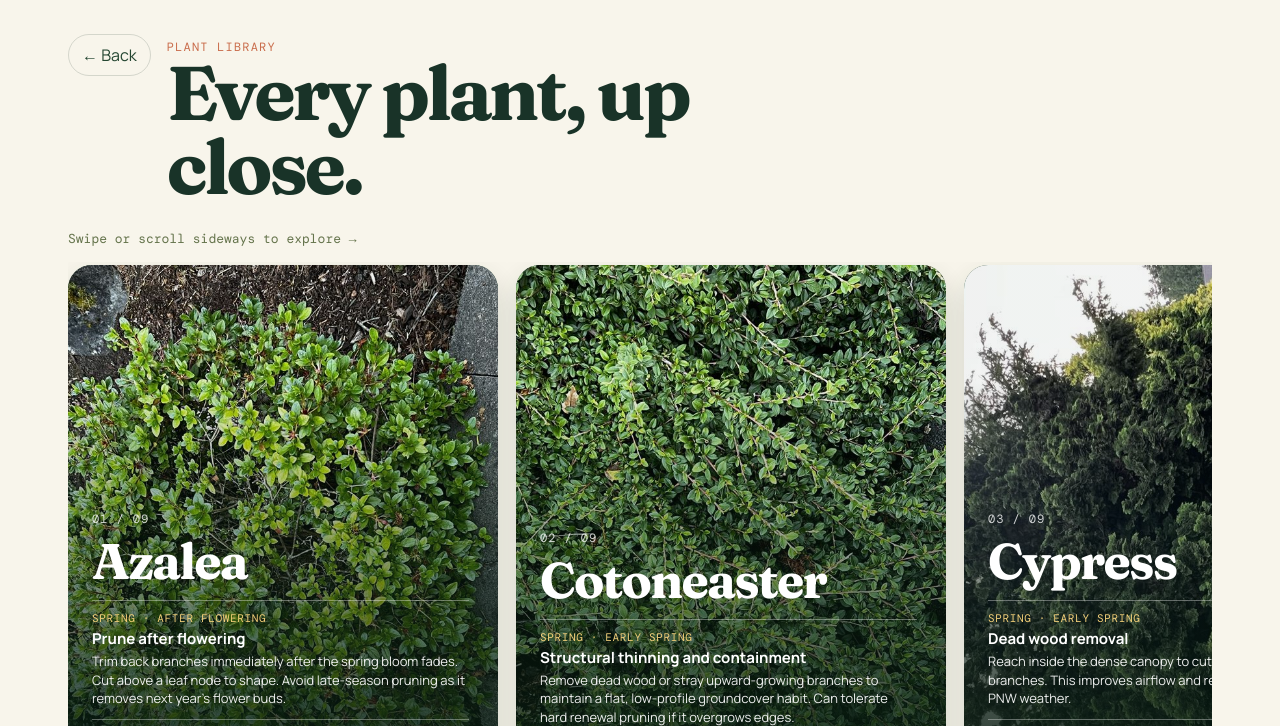
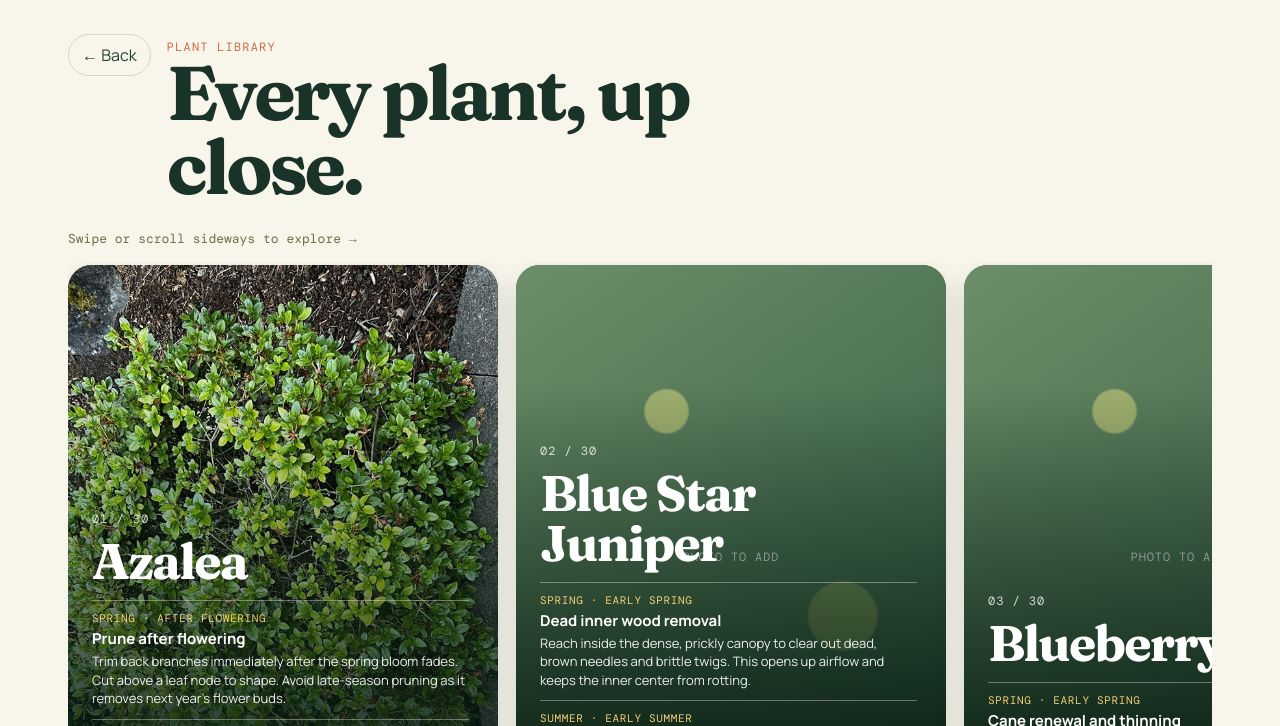
Before and after one commit to janachron/yardboss, a plain HTML site: page index.html in a window 1280 px wide. Both pictures are taken after a click on the link 349 px from the left and 513 px from the top of the page. Shown: the part 74-800 px from the top of the page. Drawn offline with nearby package versions, Linux system fonts and the light colour scheme.

Commit message:
feat: add expanded garden care guide

```diff
--- a/app.js
+++ b/app.js
@@ -5,6 +5,12 @@
 
 function careItems(plant) {
   return seasons.flatMap((season) => (plant.tasks[season] || []).map((task) => ({ ...task, season })));
+}
+
+function enableImageFallbacks() {
+  document.querySelectorAll('img[data-plant-image]').forEach((image) => {
+    image.addEventListener('error', () => image.classList.add('is-missing'), { once: true });
+  });
 }
 
 function homeView() {
@@ -26,16 +32,18 @@
   const cards = plants.map((plant, index) => {
     const tasks = careItems(plant).map((task) => `
       <article class="care-item"><span class="care-meta">${seasonNames[task.season]} · ${task.timing}</span><strong>${task.title}</strong><p>${task.details}</p></article>`).join('') || '<p>No care notes yet.</p>';
-    return `<article class="plant-card" id="plant-${plant.id}"><img src="${plant.image}" alt="${plant.name}" loading="${index === 0 ? 'eager' : 'lazy'}" decoding="async"><div class="card-content"><span class="plant-number">${String(index + 1).padStart(2, '0')} / ${String(plants.length).padStart(2, '0')}</span><h2>${plant.name}</h2><div class="care-list">${tasks}</div></div></article>`;
+    return `<article class="plant-card" id="plant-${plant.id}"><div class="image-fallback">Photo to add</div><img data-plant-image src="${plant.image}" alt="${plant.name}" loading="${index === 0 ? 'eager' : 'lazy'}" decoding="async"><div class="card-content"><span class="plant-number">${String(index + 1).padStart(2, '0')} / ${String(plants.length).padStart(2, '0')}</span><h2>${plant.name}</h2><div class="care-list">${tasks}</div></div></article>`;
   }).join('');
   app.innerHTML = `<div class="view-heading"><button class="back-button" type="button" data-back="${returnHash}">← Back</button><div><span class="eyebrow">Plant library</span><h1>Every plant, up close.</h1></div></div><p class="swipe-hint">Swipe or scroll sideways to explore →</p><section class="plant-track" aria-label="Plant care cards">${cards}</section>`;
+  enableImageFallbacks();
   if (selectedId) requestAnimationFrame(() => document.querySelector(`#plant-${selectedId}`)?.scrollIntoView({ inline: 'start', behavior: 'smooth' }));
 }
 
 function seasonView(season) {
   const tasks = plants.flatMap((plant) => (plant.tasks[season] || []).map((task) => ({ plant, task })));
-  const cards = tasks.map(({ plant, task }) => `<article class="task-card"><img class="task-thumb" src="${plant.image}" alt="${plant.name}" loading="lazy" decoding="async"><div><span class="task-meta">${task.timing}</span><h3>${plant.name} — ${task.title}</h3><p>${task.details}</p></div><a class="open-plant" href="#plants/${plant.id}/season/${season}">View plant →</a></article>`).join('');
+  const cards = tasks.map(({ plant, task }) => `<article class="task-card"><div class="task-thumb-wrap"><div class="image-fallback">Photo<br>to add</div><img class="task-thumb" data-plant-image src="${plant.image}" alt="${plant.name}" loading="lazy" decoding="async"></div><div><span class="task-meta">${task.timing}</span><h3>${plant.name} — ${task.title}</h3><p>${task.details}</p></div><a class="open-plant" href="#plants/${plant.id}/season/${season}">View plant →</a></article>`).join('');
   app.innerHTML = `<div class="view-heading"><button class="back-button" type="button" data-back="#home">← Back</button><div><span class="eyebrow">Seasonal planner</span><h1>${seasonNames[season]} tasks</h1><p class="view-copy">A focused list of what your garden needs this season.</p></div></div><nav class="season-tabs" aria-label="Seasons">${seasons.map((name) => `<a class="season-tab" aria-selected="${name === season}" href="#season/${name}">${seasonNames[name]}</a>`).join('')}</nav><section class="task-list">${cards || document.querySelector('#empty-template').innerHTML}</section>`;
+  enableImageFallbacks();
 }
 
 function route() {
--- a/data/plants.json
+++ b/data/plants.json
@@ -16,6 +16,63 @@
           "timing": "During dry spells",
           "title": "Water deeply",
           "details": "Keep shallow roots evenly moist during dry July/August stretches to prevent leaf scorch and preserve next spring's developing buds."
+        }
+      ],
+      "fall": [],
+      "winter": []
+    }
+  },
+  {
+    "id": "blue_star_juniper",
+    "name": "Blue Star Juniper",
+    "image": "assets/images/web/blue_star_juniper.jpg",
+    "tasks": {
+      "spring": [
+        {
+          "timing": "Early spring",
+          "title": "Dead inner wood removal",
+          "details": "Reach inside the dense, prickly canopy to clear out dead, brown needles and brittle twigs. This opens up airflow and keeps the inner center from rotting."
+        }
+      ],
+      "summer": [
+        {
+          "timing": "Early summer",
+          "title": "Light tip control",
+          "details": "Gently snip back exceptionally long, stray branch tips if they disrupt the neat, low-mound shape. Avoid shearing across the foliage into old woody sections, as bare inner branches will never regenerate new needles."
+        }
+      ],
+      "fall": [],
+      "winter": []
+    }
+  },
+  {
+    "id": "blueberry",
+    "name": "Blueberry",
+    "image": "assets/images/web/blueberry.jpg",
+    "tasks": {
+      "spring": [
+        {
+          "timing": "Early spring",
+          "title": "Cane renewal and thinning",
+          "details": "Prune during dormancy before buds open. Cut out dead, diseased, or low-spreading wood. Remove the oldest, thickest canes down to the base to stimulate productive young growth, and thin out weak, twiggy growth in the center to optimize fruit size."
+        }
+      ],
+      "summer": [],
+      "fall": [],
+      "winter": []
+    }
+  },
+  {
+    "id": "california_lilac",
+    "name": "California Lilac",
+    "image": "assets/images/web/california_lilac.jpg",
+    "tasks": {
+      "spring": [],
+      "summer": [
+        {
+          "timing": "Immediately after bloom",
+          "title": "Light tipping and containment",
+          "details": "Trim back spent flower clusters and soft green growth to maintain a tight form. Do not cut back into old, thick wood that lacks leaves, as California Lilac cannot regenerate buds from bare wood and will leave permanent dead zones."
         }
       ],
       "fall": [],
@@ -69,6 +126,40 @@
     }
   },
   {
+    "id": "dwarf_nandina",
+    "name": "Dwarf Nandina",
+    "image": "assets/images/web/dwarf_nandina.jpg",
+    "tasks": {
+      "spring": [
+        {
+          "timing": "Mid-spring",
+          "title": "Dead cane removal",
+          "details": "Look inside the compact mound and snip off any completely dried or dead canes at the soil line. Avoid formal shearing across the top, which ruins its naturally delicate, feathery fine texture."
+        }
+      ],
+      "summer": [],
+      "fall": [],
+      "winter": []
+    }
+  },
+  {
+    "id": "hardy_geranium",
+    "name": "Hardy Geranium",
+    "image": "assets/images/web/hardy_geranium.jpg",
+    "tasks": {
+      "spring": [],
+      "summer": [
+        {
+          "timing": "Mid-summer after bloom",
+          "title": "Hard rejuvenation shear",
+          "details": "Shear the entire plant down aggressively to about 2 inches from the ground once the primary flowering flush turns ragged and floppy. This triggers rapid, clean new leaf development and often a second flush of flowers by late summer."
+        }
+      ],
+      "fall": [],
+      "winter": []
+    }
+  },
+  {
     "id": "heath",
     "name": "Heath",
     "image": "assets/images/web/heath.jpg",
@@ -103,6 +194,40 @@
     }
   },
   {
+    "id": "heavenly_bamboo",
+    "name": "Heavenly Bamboo",
+    "image": "assets/images/web/heavenly_bamboo.jpg",
+    "tasks": {
+      "spring": [
+        {
+          "timing": "Mid-spring",
+          "title": "Selective cane thinning",
+          "details": "Prune out up to one-third of the oldest, tallest, or barest canes right at ground level to manage vertical height. This promotes dense foliage growth from the base and stops the plant from looking leggy or top-heavy. Avoid shearing the tops straight across."
+        }
+      ],
+      "summer": [],
+      "fall": [],
+      "winter": []
+    }
+  },
+  {
+    "id": "ice_plant",
+    "name": "Ice Plant",
+    "image": "assets/images/web/ice_plant.jpg",
+    "tasks": {
+      "spring": [
+        {
+          "timing": "Mid-spring",
+          "title": "Winter damage cleanup",
+          "details": "Examine the succulent mats and clip out any mushy, blackened, or completely dead stems caused by winter frosts. Avoid heavy pruning; only remove compromised areas to give the plant room to naturally spread."
+        }
+      ],
+      "summer": [],
+      "fall": [],
+      "winter": []
+    }
+  },
+  {
     "id": "kinnikinnick",
     "name": "Kinnikinnick",
     "image": "assets/images/web/kinnikinnick.jpg",
@@ -112,6 +237,177 @@
           "timing": "Early spring",
           "title": "Containment pruning",
           "details": "Prune back leading edges or overlapping layers to manage its footprint. Cut dead or bare trailing stems back to a healthy lateral branch."
+        }
+      ],
+      "summer": [],
+      "fall": [],
+      "winter": []
+    }
+  },
+  {
+    "id": "lacecap_hydrangea",
+    "name": "Lacecap Hydrangea",
+    "image": "assets/images/web/lacecap_hydrangea.jpg",
+    "tasks": {
+      "spring": [
+        {
+          "timing": "Early spring",
+          "title": "Winter cleanup and structural thinning",
+          "details": "Cut back dead wood down to the first pair of healthy, fat green buds. To manage overall bush density, cut up to one-third of the oldest, weakest canes completely down to the ground. Avoid pruning fresh stems entirely, as they carry the current season's blooms."
+        }
+      ],
+      "summer": [
+        {
+          "timing": "Late summer",
+          "title": "Deadheading spent flowers",
+          "details": "Snip off old flower heads just below the bloom down to the next node if a tidier appearance is desired. Alternatively, leave the spent lacecap heads intact through winter to protect the lower nodes from severe cold."
+        }
+      ],
+      "fall": [],
+      "winter": []
+    }
+  },
+  {
+    "id": "laurustinus",
+    "name": "Laurustinus",
+    "image": "assets/images/web/laurustinus.jpg",
+    "tasks": {
+      "spring": [
+        {
+          "timing": "Immediately after flowering",
+          "title": "Structural shaping and containment",
+          "details": "Prune branches back to an outward-facing node to preserve a tight, clean rounded shape. If it has overgrown its space, it responds well to hard renewal cuts early in the season, though this will sacrifice the following winter's berry crop."
+        }
+      ],
+      "summer": [],
+      "fall": [],
+      "winter": []
+    }
+  },
+  {
+    "id": "lithodora",
+    "name": "Lithodora",
+    "image": "assets/images/web/lithodora.jpg",
+    "tasks": {
+      "spring": [],
+      "summer": [
+        {
+          "timing": "Immediately after summer bloom",
+          "title": "Post-flowering hard shear",
+          "details": "Cut the entire low mat back by about half right as the blue flowers finish fading. This intense trim prevents the plant from developing a split, bare center and forces dense, fresh green foliage to ground level."
+        }
+      ],
+      "fall": [],
+      "winter": []
+    }
+  },
+  {
+    "id": "mocu_pine",
+    "name": "Mocu Pine",
+    "image": "assets/images/web/mocu_pine.jpg",
+    "tasks": {
+      "spring": [
+        {
+          "timing": "Late spring",
+          "title": "Candle pruning",
+          "details": "Snap or cleanly cut the fresh upright 'candles' (the new green growth tips) in half before the needles unfurl. This curbs the annual expansion and forces a denser, compact canopy without inducing wood rot."
+        }
+      ],
+      "summer": [
+        {
+          "timing": "Early summer",
+          "title": "Selective structural thinning",
+          "details": "Prune out dead, weak, or crossing inner branches to let sunlight penetrate the core. Always leave active green needles on any branch you trim; cutting back into bare, old wood will result in a permanent dead spot."
+        }
+      ],
+      "fall": [],
+      "winter": []
+    }
+  },
+  {
+    "id": "mugo_pine",
+    "name": "Mugo Pine",
+    "image": "assets/images/web/mugo_pine.jpg",
+    "tasks": {
+      "spring": [
+        {
+          "timing": "Late spring",
+          "title": "Candle pruning",
+          "details": "Snap or cleanly cut the new upright 'candles' (the fresh spring growth tips) in half before the needles unroll. This limits annual branch expansion, thickens the canopy, and keeps the pine naturally small and dense without creating dead spots."
+        }
+      ],
+      "summer": [],
+      "fall": [],
+      "winter": []
+    }
+  },
+  {
+    "id": "orange_blossom",
+    "name": "Mexican Orange Blossom",
+    "image": "assets/images/web/orange_blossom.jpg",
+    "tasks": {
+      "spring": [
+        {
+          "timing": "Late spring",
+          "title": "Post-bloom structural thinning",
+          "details": "Prune immediately after the primary spring white flower flush fades. Cut back leggy branches to a strong lower leaf joint to keep the shrub compact. This timing permits the plant to develop new wood for late-season flowers."
+        }
+      ],
+      "summer": [
+        {
+          "timing": "Late summer",
+          "title": "Stray cane reduction",
+          "details": "Snip off individual erratic, vertical shoots that poke out past the main rounded body of the shrub. Avoid severe fall pruning which leaves new growth vulnerable to early frost damage."
+        }
+      ],
+      "fall": [],
+      "winter": []
+    }
+  },
+  {
+    "id": "oregon_grape",
+    "name": "Oregon Grape",
+    "image": "assets/images/web/oregon_grape.jpg",
+    "tasks": {
+      "spring": [
+        {
+          "timing": "Late spring",
+          "title": "Cane reduction after flowering",
+          "details": "Prune back the tallest canes to a lower outward-facing node right after the yellow spring flowers drop. If the plant becomes bare at the bottom, cut the oldest canes completely to the ground to spark fresh leafy growth from the base."
+        }
+      ],
+      "summer": [],
+      "fall": [],
+      "winter": []
+    }
+  },
+  {
+    "id": "ornamental_cherry",
+    "name": "Ornamental Cherry",
+    "image": "assets/images/web/ornamental_cherry.jpg",
+    "tasks": {
+      "spring": [
+        {
+          "timing": "Late spring",
+          "title": "Deadwood and crossing cleanup",
+          "details": "Prune right after the spring blossoms fade. Cut out dead, diseased, or crossing structural branches to open up light inside the canopy. Avoid fall or winter cuts to minimize susceptibility to fungal cankers."
+        }
+      ],
+      "summer": [],
+      "fall": [],
+      "winter": []
+    }
+  },
+  {
+    "id": "panicle_hydrangea",
+    "name": "Panicle Hydrangea",
+    "image": "assets/images/web/panicle_hydrangea.jpg",
+    "tasks": {
+      "spring": [
+        {
+          "timing": "Early spring",
+          "title": "Hard framework pruning",
+          "details": "Prune back before green growth begins. Unlike macrophyllas, panicles bloom strictly on new wood. Cut branches back by one-half to two-thirds to a sturdy pair of buds to produce massive flower heads, and remove low, spindly interior stems entirely."
         }
       ],
       "summer": [],
@@ -143,6 +439,23 @@
     }
   },
   {
+    "id": "rhododendron",
+    "name": "Rhododendron",
+    "image": "assets/images/web/rhododendron.jpg",
+    "tasks": {
+      "spring": [
+        {
+          "timing": "Immediately after blooming",
+          "title": "Deadheading and structural pruning",
+          "details": "Snap off spent flower trusses carefully by hand right above the fresh leaf buds to redirect plant energy. For larger branches, cut back to a visible leaf node or growth whorl to thin out dead inner wood and maintain a balanced, natural shape without stripping lower foliage."
+        }
+      ],
+      "summer": [],
+      "fall": [],
+      "winter": []
+    }
+  },
+  {
     "id": "roseglowbarberry",
     "name": "Rose Glow Barberry",
     "image": "assets/images/web/roseglowbarberry.jpg",
@@ -159,6 +472,29 @@
           "timing": "As needed",
           "title": "Whip containment",
           "details": "Trim back long, aggressive vertical whips to keep the shrub from crowding paths or nearby plants."
+        }
+      ],
+      "fall": [],
+      "winter": []
+    }
+  },
+  {
+    "id": "shore_pine",
+    "name": "Shore Pine",
+    "image": "assets/images/web/shore_pine.jpg",
+    "tasks": {
+      "spring": [
+        {
+          "timing": "Late spring",
+          "title": "Candle reduction",
+          "details": "Snap the expanding new growth candles by one-third to one-half before the needles fully separate. This limits excessive branch extension and densifies the foliage crown."
+        }
+      ],
+      "summer": [
+        {
+          "timing": "Early summer",
+          "title": "Structural canopy cleanup",
+          "details": "Prune out entirely dead twigs or crossing branches to display the tree's natural, asymmetrical architecture. Never chop into old, needle-free wood unless you intend to completely remove that entire branch."
         }
       ],
       "fall": [],
@@ -187,5 +523,62 @@
       "fall": [],
       "winter": []
     }
+  },
+  {
+    "id": "strawberry_tree",
+    "name": "Strawberry Tree",
+    "image": "assets/images/web/strawberry_tree.jpg",
+    "tasks": {
+      "spring": [
+        {
+          "timing": "Late spring",
+          "title": "Structural thinning and limb clearance",
+          "details": "Prune out dead branches or inner crossing limbs to emphasize its interesting, peeling bark profile. If growing near structures or paths, raise the canopy by removing lower lateral branches cleanly back to the main trunk."
+        }
+      ],
+      "summer": [],
+      "fall": [],
+      "winter": []
+    }
+  },
+  {
+    "id": "wood_betony",
+    "name": "Wood Betony",
+    "image": "assets/images/web/wood_betony.jpg",
+    "tasks": {
+      "spring": [],
+      "summer": [
+        {
+          "timing": "Late summer after bloom",
+          "title": "Deadheading and foliage clean up",
+          "details": "Cut down the spent purple spike stalks right to the basal leaf cluster once flowering completely finishes. This prevents seed production and keeps the crinkled green foliage mat tight and healthy through the season."
+        }
+      ],
+      "fall": [],
+      "winter": []
+    }
+  },
+  {
+    "id": "yew",
+    "name": "Yew",
+    "image": "assets/images/web/yew.jpg",
+    "tasks": {
+      "spring": [
+        {
+          "timing": "Early spring",
+          "title": "Shape or hard renewal pruning",
+          "details": "Unlike most conifers, Yew handles heavy pruning remarkably well. Trim outer foliage back to manage its size or footprint. Old, leggy specimens can even be cut deep into old wood if a size reset is required, as it readily sprouts fresh growth from bare branches."
+        }
+      ],
+      "summer": [
+        {
+          "timing": "Late summer",
+          "title": "Light canopy neatening",
+          "details": "Trim away any erratic, rapid growth shoots that break the clean structural lines before the plant halts active development for winter."
+        }
+      ],
+      "fall": [],
+      "winter": []
+    }
   }
 ]
--- a/styles.css
+++ b/styles.css
@@ -49,6 +49,8 @@
 .plant-track { display: grid; grid-auto-flow: column; grid-auto-columns: min(76vw, 430px); gap: 18px; overflow-x: auto; padding: 3px 2px 24px; scroll-snap-type: x mandatory; scrollbar-width: thin; }
 .plant-card { position: relative; min-height: 585px; overflow: hidden; border-radius: 24px; background: var(--pine); scroll-snap-align: start; color: white; box-shadow: 0 12px 30px rgba(23, 54, 36, .15); }
 .plant-card img { position: absolute; inset: 0; width: 100%; height: 100%; object-fit: cover; }
+.plant-card img.is-missing, .task-thumb.is-missing { display: none; }
+.image-fallback { position: absolute; inset: 0; display: grid; place-items: center; padding: 18px; background: radial-gradient(circle at 35% 25%, #a8b875 0 4%, transparent 4.5%), radial-gradient(circle at 76% 60%, #78975c 0 7%, transparent 7.5%), linear-gradient(145deg, #72946d, #2d5a42); color: rgba(255,255,255,.92); font: 12px "DM Mono", monospace; letter-spacing: .07em; line-height: 1.5; text-align: center; text-transform: uppercase; }
 .plant-card::after { content: ""; position: absolute; inset: 0; background: linear-gradient(180deg, rgba(8, 27, 16, .05) 20%, rgba(8, 27, 16, .92) 88%); }
 .card-content { position: absolute; z-index: 1; inset: auto 0 0; padding: 24px; }
 .plant-number { font: 12px "DM Mono", monospace; letter-spacing: .08em; opacity: .8; }
@@ -66,7 +68,9 @@
 .task-list { display: grid; gap: 14px; }
 .task-card { display: grid; grid-template-columns: 124px 1fr auto; gap: 18px; align-items: center; border: 1px solid var(--line); border-radius: 16px; padding: 12px; background: rgba(255, 255, 255, .5); }
 .task-card:hover { border-color: var(--moss); }
-.task-thumb { width: 124px; height: 94px; border-radius: 10px; object-fit: cover; }
+.task-thumb-wrap { position: relative; width: 124px; height: 94px; overflow: hidden; border-radius: 10px; }
+.task-thumb-wrap .image-fallback { font-size: 9px; }
+.task-thumb { position: relative; width: 124px; height: 94px; object-fit: cover; }
 .task-card h3 { margin: 5px 0 6px; font: 700 23px/1 Fraunces, serif; }
 .task-card p { margin: 0; max-width: 640px; color: #496052; font-size: 14px; line-height: 1.5; }
 .task-meta { color: var(--clay); font: 11px "DM Mono", monospace; letter-spacing: .07em; text-transform: uppercase; }
@@ -78,6 +82,6 @@
 @media (max-width: 640px) {
   .site-header { padding: 18px 18px; } .header-note { display: none; } main { padding: 8px 18px 40px; }
   .path-grid { grid-template-columns: 1fr; } .path-card { min-height: 210px; } .plant-track { grid-auto-columns: 87vw; }
-  .plant-card { min-height: 565px; } .task-card { grid-template-columns: 86px 1fr; gap: 12px; } .task-thumb { width: 86px; height: 86px; }
+  .plant-card { min-height: 565px; } .task-card { grid-template-columns: 86px 1fr; gap: 12px; } .task-thumb-wrap, .task-thumb { width: 86px; height: 86px; }
   .task-card h3 { font-size: 20px; } .task-card p { display: none; } .open-plant { grid-column: 2; justify-self: start; padding: 7px 10px; }
 }
```
